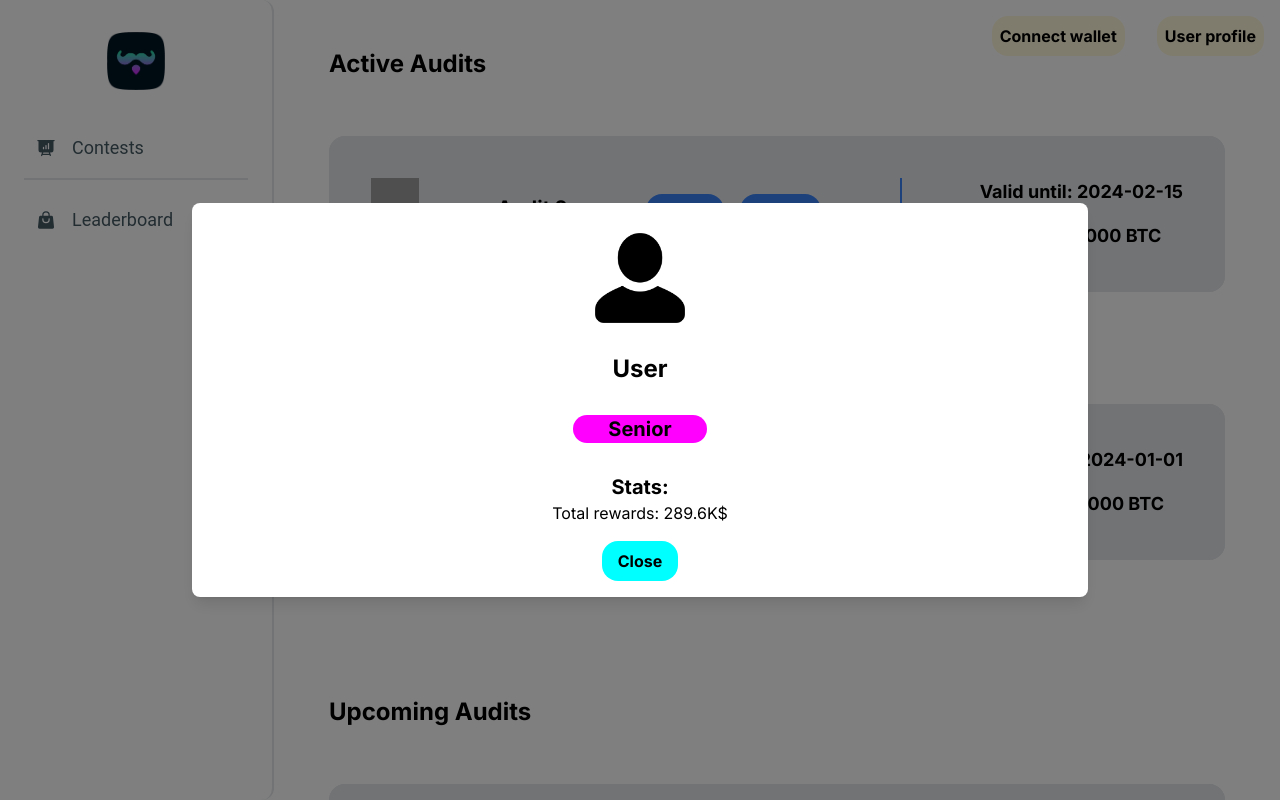
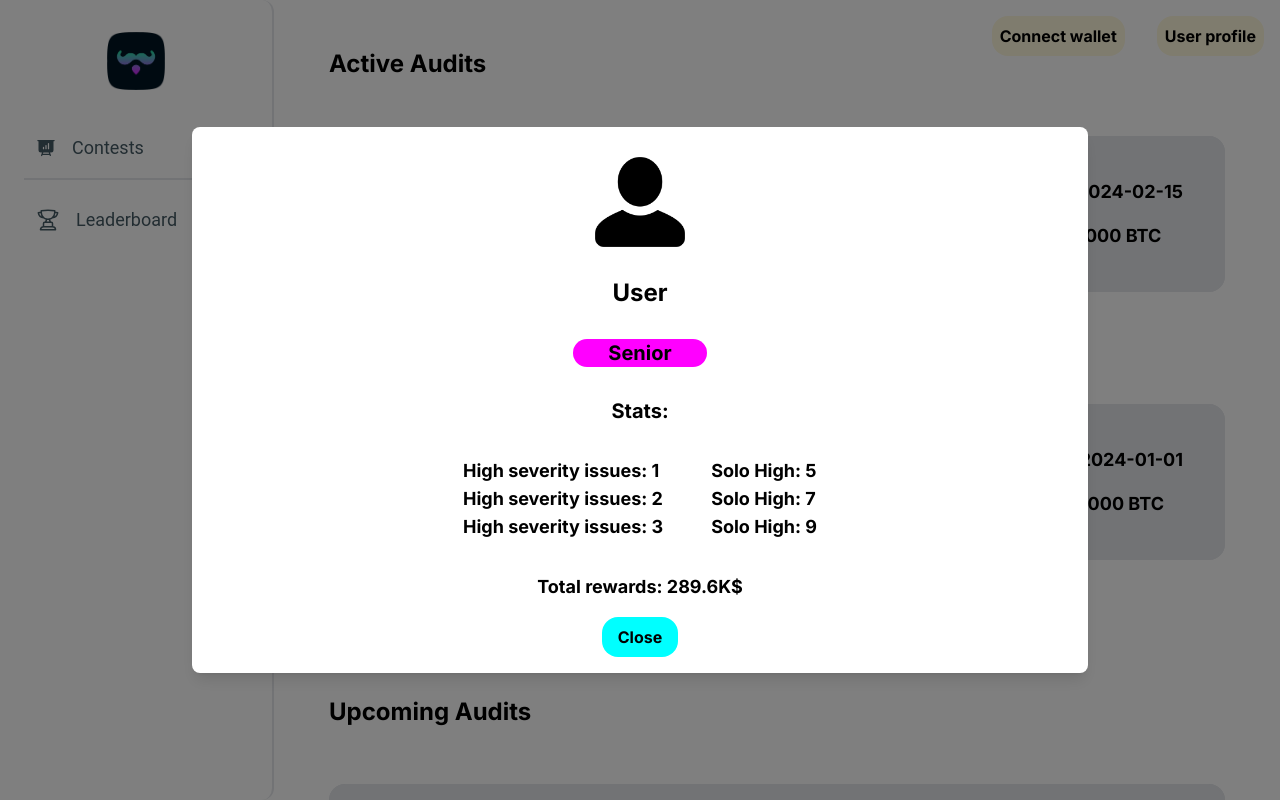
Before and after one commit to poirotonsolana/poirot-app-frontend, a Next.js app: page /contests in a window 1280 px wide. Both pictures are taken after a click on the button "User profile". Built offline with nearby package versions, Linux system fonts and the light colour scheme; grey boxes are pictures that could not be loaded.

Commit message:
UI updates

```diff
--- /dev/null
+++ b/components/LeaderboardIcon.tsx
@@ -0,0 +1,12 @@
+import React from 'react'
+
+const LeaderboardIcon = () => {
+  return (
+    <svg xmlns="http://www.w3.org/2000/svg" fill="none" viewBox="0 0 24 24" strokeWidth={1.5} stroke="currentColor" className="h-6 w-6">
+    <path strokeLinecap="round" strokeLinejoin="round" d="M16.5 18.75h-9m9 0a3 3 0 0 1 3 3h-15a3 3 0 0 1 3-3m9 0v-3.375c0-.621-.503-1.125-1.125-1.125h-.871M7.5 18.75v-3.375c0-.621.504-1.125 1.125-1.125h.872m5.007 0H9.497m5.007 0a7.454 7.454 0 0 1-.982-3.172M9.497 14.25a7.454 7.454 0 0 0 .981-3.172M5.25 4.236c-.982.143-1.954.317-2.916.52A6.003 6.003 0 0 0 7.73 9.728M5.25 4.236V4.5c0 2.108.966 3.99 2.48 5.228M5.25 4.236V2.721C7.456 2.41 9.71 2.25 12 2.25c2.291 0 4.545.16 6.75.47v1.516M7.73 9.728a6.726 6.726 0 0 0 2.748 1.35m8.272-6.842V4.5c0 2.108-.966 3.99-2.48 5.228m2.48-5.492a46.32 46.32 0 0 1 2.916.52 6.003 6.003 0 0 1-5.395 4.972m0 0a6.726 6.726 0 0 1-2.749 1.35m0 0a6.772 6.772 0 0 1-3.044 0" />
+    </svg>
+
+  )
+}
+
+export default LeaderboardIcon
--- a/components/Sidebar.tsx
+++ b/components/Sidebar.tsx
@@ -8,13 +8,13 @@ import {
 } from "@material-tailwind/react";
 import {
   PresentationChartBarIcon,
-  ShoppingBagIcon,
 
 } from "@heroicons/react/24/solid";
 
   import Link from "next/link";
   import poirotLogo from '../public/logo.png'
   import Image from "next/image";
+  import LeaderboardIcon from "./LeaderboardIcon";
 
   export default function Sidebar() {
     return (
@@ -44,7 +44,7 @@ import {
           <Link href={"/leaderboard"}>
               <ListItem className="text-lg">
                 <ListItemPrefix>
-                  <ShoppingBagIcon className="h-5 w-5" />
+                  <LeaderboardIcon/>
                 </ListItemPrefix>
                 Leaderboard
               </ListItem>
--- a/components/TopButtonsNav.tsx
+++ b/components/TopButtonsNav.tsx
@@ -33,8 +33,21 @@ const TopButtonsNav = () => {
             />
             <h1 className="text-2xl text-center font-bold my-6">User</h1>
             <p className='text-center rounded-2xl font-bold text-xl mb-6' style={{ backgroundColor: "magenta", width: "15%" , marginTop:"30px", marginBottom:"30px"}}>Senior</p>
-            <h2 className="text-xl text-center font-bold mb-6">Stats:</h2>
-            <p className='my-12'>Total rewards: 289.6K$</p>
+            <h2 className="text-xl text-center font-bold mb-8">Stats:</h2>
+            <div className='flex flex-row '>
+              <div className='flex flex-col mr-12'>
+                <p className='text-lg font-bold'>High severity issues: 1</p>
+                <p className='text-lg font-bold'>High severity issues: 2</p>
+                <p className='text-lg font-bold'>High severity issues: 3</p>
+              </div>
+              <div className='flex flex-col'>
+                <p className='text-lg font-bold'>Solo High: 5</p>
+                <p className='text-lg font-bold'>Solo High: 7</p>
+                <p className='text-lg font-bold'>Solo High: 9</p>
+              </div>
+            </div>
+            <p className='mt-8 text-lg font-bold'>Total rewards: 289.6K$</p>
+            {/*acheivement carouel autoplay*/}
             <div className='flex items-center justify-center mb-4'>
               <button className="mt-4 px-4 py-2 rounded-2xl font-bold" style={{ backgroundColor: "cyan" }} onClick={handleCloseModal}>Close</button>
             </div>
--- a/src/app/contests/page.tsx
+++ b/src/app/contests/page.tsx
@@ -10,8 +10,8 @@ const Contests = () => {
   const judgedAudits = audits.filter(audit => audit.status === 'judging');
 
   return (
+
     <div className='flex flex-col items-center justify-center'>
-
       <div className='mt-8 w-full max-w-4xl'>
         <div>
           <h2 className='text-2xl font-bold'>Active Audits</h2>
```
